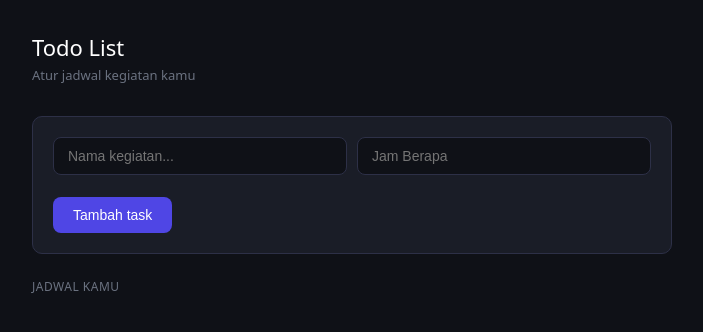
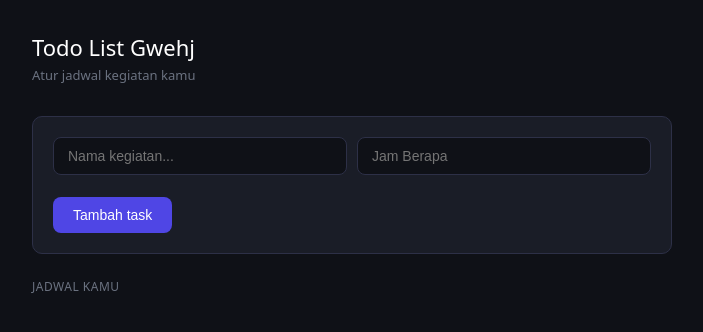
Before and after one commit to cycwag/to-do-app, a Flask app: page / in a window 1280 px wide. Shown: the top 332 px of the page, without its empty margins (288-991 px from the left). Run offline with Flask 3, Linux system fonts and the light colour scheme; data that the repository does not hold is empty.

Commit message:
update tampilan

```diff
--- a/templates/index.html
+++ b/templates/index.html
@@ -30,7 +30,7 @@
 <body>
   <div class="container">
     <div class="header">
-      <h1>Todo List</h1>
+      <h1>Todo List Gwehj</h1>
       <p>Atur jadwal kegiatan kamu</p>
     </div>
         {% if error %}
```
